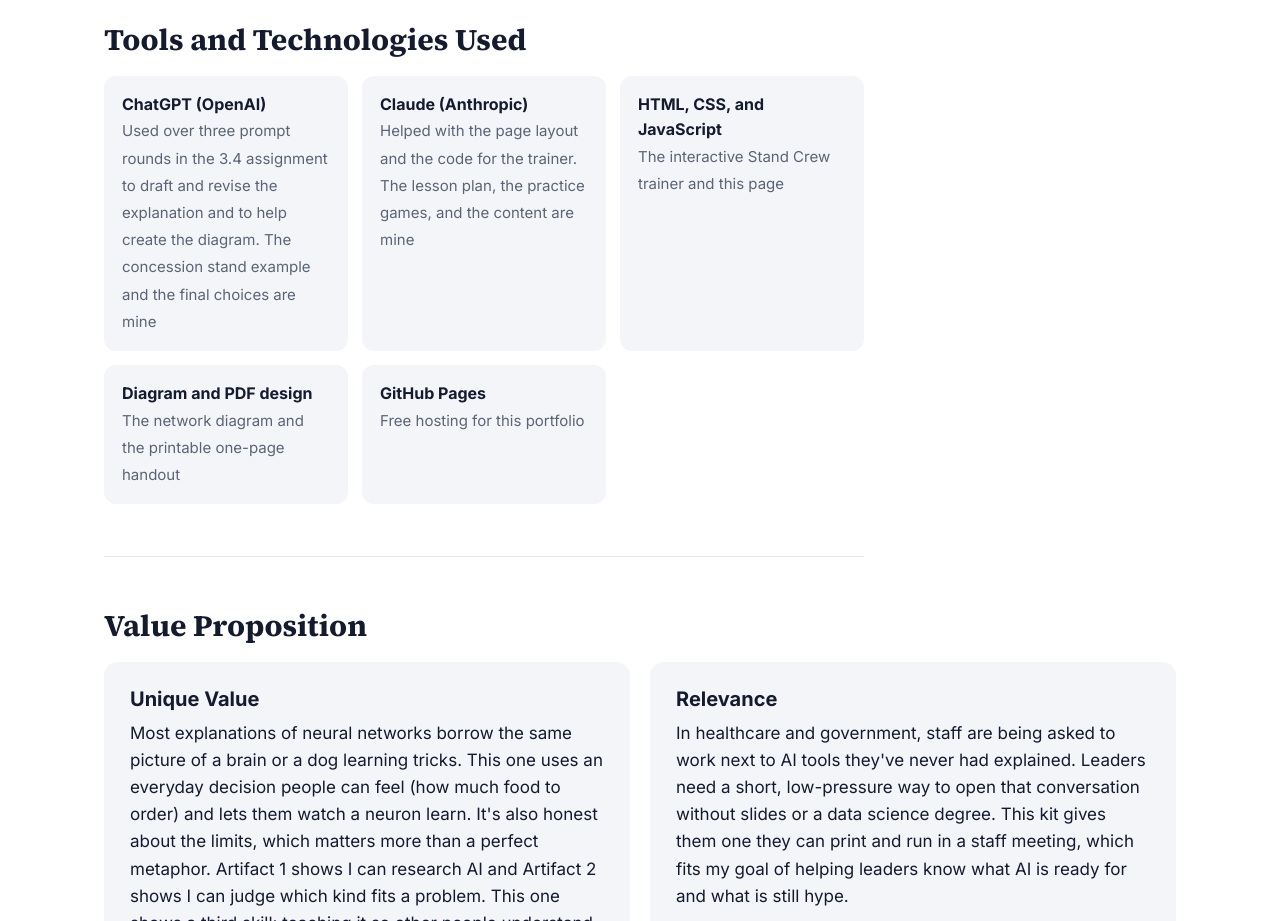
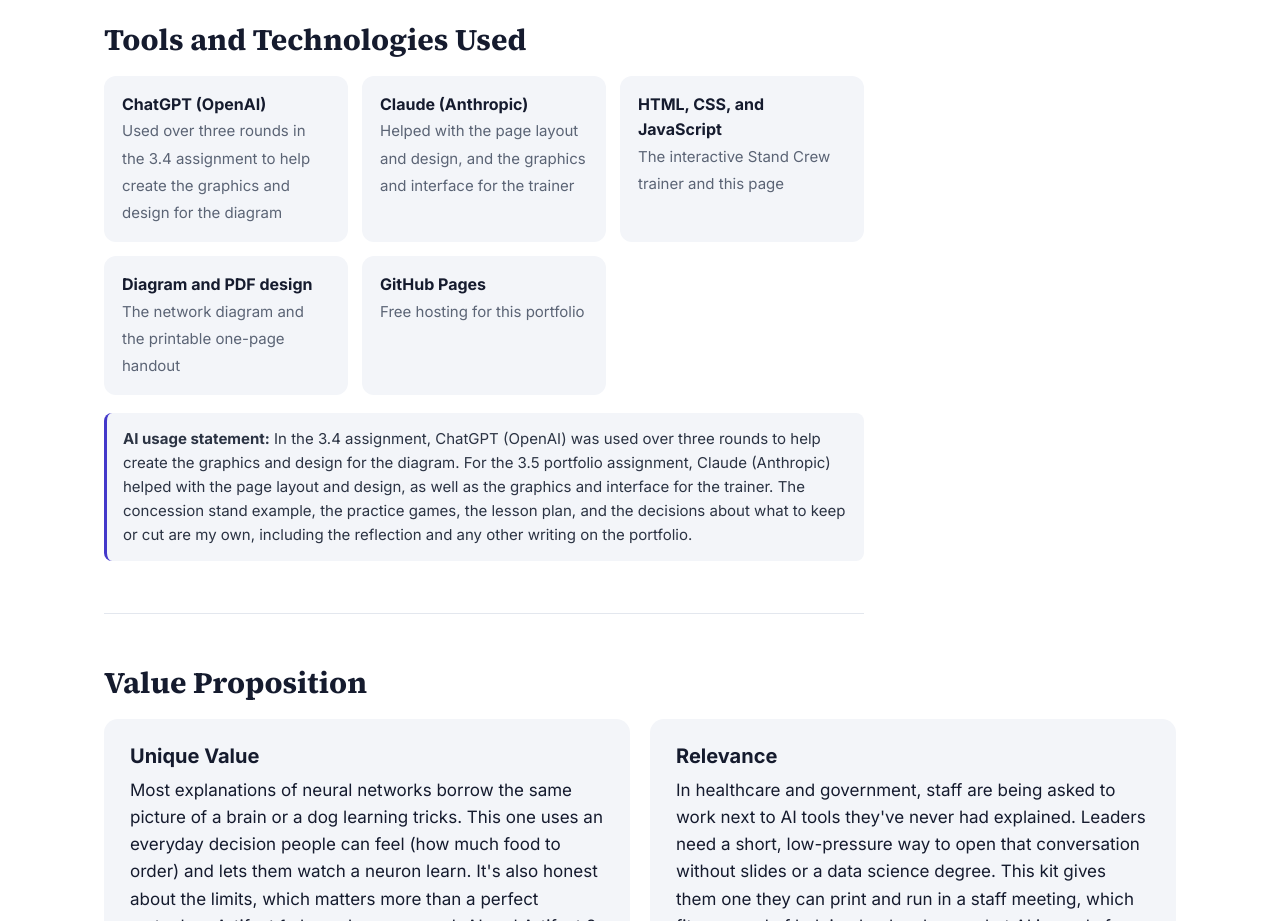
Before and after one commit to nkota5/nkota5.github.io, a plain HTML site: page artifact-3.html in a window 1280 px wide. Shown: the part 3800-4721 px from the top of the page. Drawn offline with Linux system fonts and the light colour scheme.

Commit message:
Add files via upload

```diff
--- a/artifact-3.html
+++ b/artifact-3.html
@@ -9,7 +9,7 @@
   <link rel="preconnect" href="https://fonts.gstatic.com" crossorigin>
   <link href="https://fonts.googleapis.com/css2?family=Inter:wght@400;500;600;700;800&family=Source+Serif+4:opsz,wght@8..60,600;8..60,700&display=swap" rel="stylesheet">
   <link rel="stylesheet" href="styles.css?v=3">
-  <link rel="stylesheet" href="crew.css?v=1">
+  <link rel="stylesheet" href="crew.css?v=2">
 </head>
 <body>
   <nav class="nav" aria-label="Main">
@@ -109,12 +109,13 @@
     <section class="tsec narrow" id="tools">
       <h2>Tools and Technologies Used</h2>
       <div class="tools">
-        <div class="tool"><b>ChatGPT (OpenAI)</b><span>Used over three prompt rounds in the 3.4 assignment to draft and revise the explanation and to help create the diagram. The concession stand example and the final choices are mine</span></div>
-        <div class="tool"><b>Claude (Anthropic)</b><span>Helped with the page layout and the code for the trainer. The lesson plan, the practice games, and the content are mine</span></div>
+        <div class="tool"><b>ChatGPT (OpenAI)</b><span>Used over three rounds in the 3.4 assignment to help create the graphics and design for the diagram</span></div>
+        <div class="tool"><b>Claude (Anthropic)</b><span>Helped with the page layout and design, and the graphics and interface for the trainer</span></div>
         <div class="tool"><b>HTML, CSS, and JavaScript</b><span>The interactive Stand Crew trainer and this page</span></div>
         <div class="tool"><b>Diagram and PDF design</b><span>The network diagram and the printable one-page handout</span></div>
         <div class="tool"><b>GitHub Pages</b><span>Free hosting for this portfolio</span></div>
       </div>
+      <p class="ai-note"><b>AI usage statement:</b> In the 3.4 assignment, ChatGPT (OpenAI) was used over three rounds to help create the graphics and design for the diagram. For the 3.5 portfolio assignment, Claude (Anthropic) helped with the page layout and design, as well as the graphics and interface for the trainer. The concession stand example, the practice games, the lesson plan, and the decisions about what to keep or cut are my own, including the reflection and any other writing on the portfolio.</p>
     </section>
 
     <section class="tsec" id="value">
--- a/crew.css
+++ b/crew.css
@@ -33,3 +33,4 @@
 .test { margin-top: 2px; }
 .games td { vertical-align: top; line-height: 1.45; }
 #trainer > p { max-width: 820px; }
+.ai-note { margin-top: 18px; font-size: 15px; color: var(--ink-2); background: var(--soft); border-left: 3px solid var(--ideas); border-radius: 8px; padding: 14px 16px; }
```
